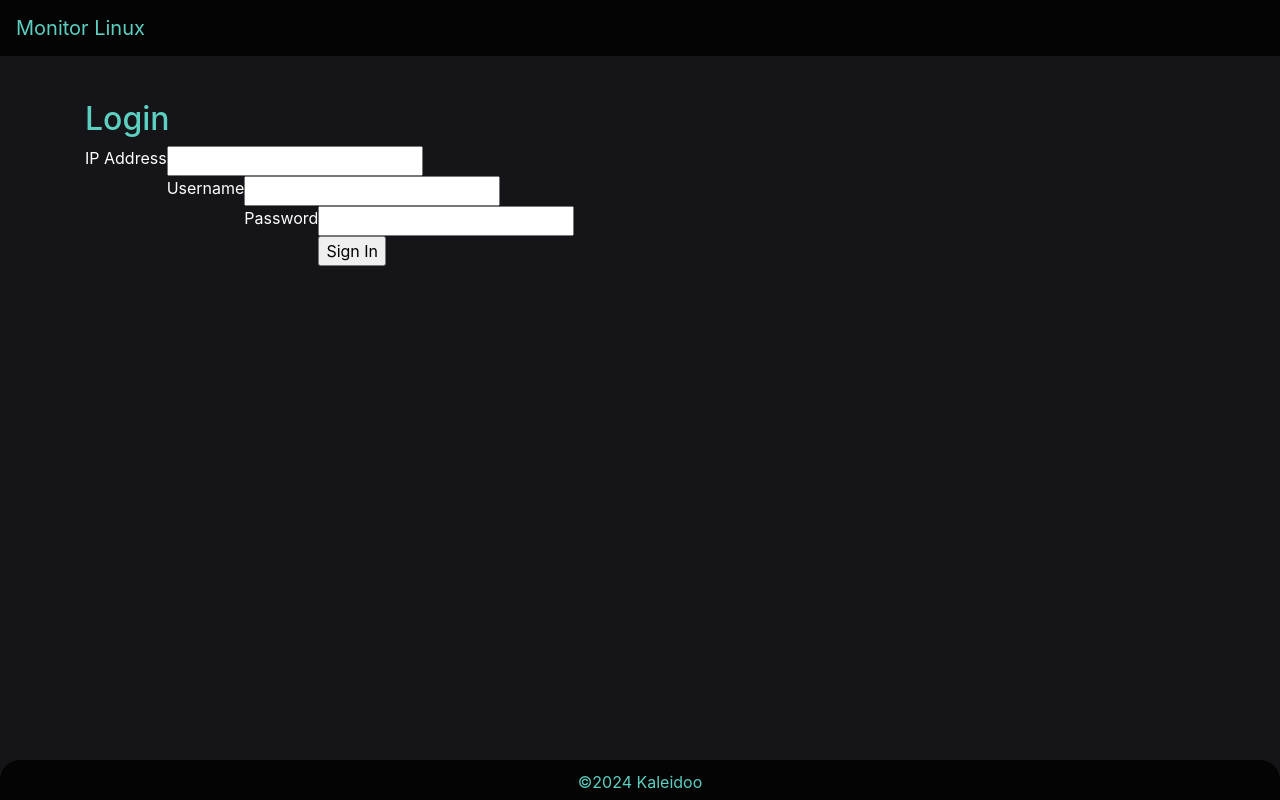
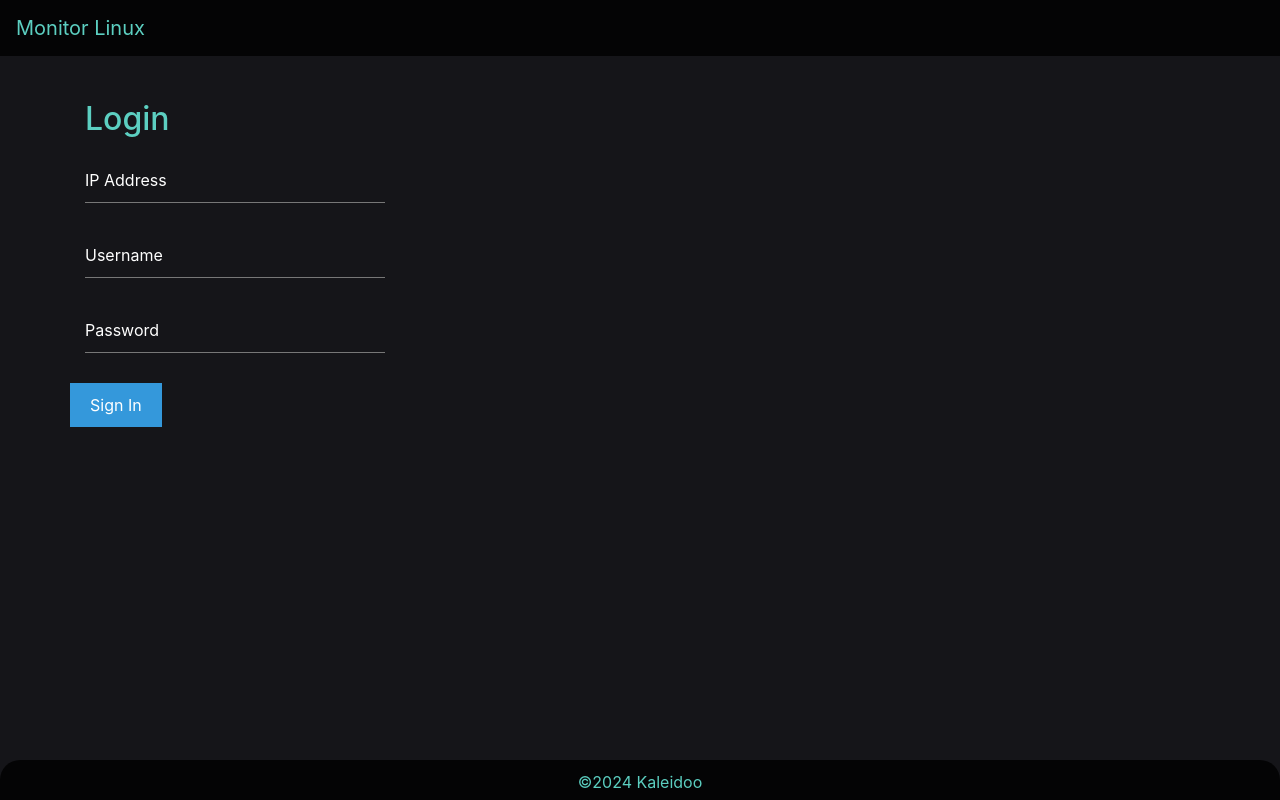
Before and after one commit to kinanhino/flask-linux-project, a Flask app: page / in a window 1280 px wide. Run offline with Flask 3, Linux system fonts and the light colour scheme; some libraries are stand-ins or nearby versions.

Commit message:
last touches

```diff
--- a/app.py
+++ b/app.py
@@ -1,21 +1,21 @@
-import os
-
 from flask import Flask, jsonify, render_template, request, flash, redirect, url_for
 import paramiko
 import sqlite3
 from flask_sqlalchemy import SQLAlchemy
 from flask_migrate import Migrate
 from datetime import datetime
+
 app = Flask(__name__)
 app.config['SQLALCHEMY_DATABASE_URI'] = "sqlite:///site.db"
 db = SQLAlchemy(app)
 migrate = Migrate(app, db)
-app.secret_key="abcdfdfdsfgdfgfdgd"
+app.secret_key = "abcdfdfdsfgdfgfdgd"
 db.session.flag = "none"
 
+from dotenv import load_dotenv
 
-from dotenv import load_dotenv
 load_dotenv()
+
 
 class Disk(db.Model):
     disk_id = db.Column(db.Integer, primary_key=True, autoincrement=True)
@@ -78,8 +78,8 @@ class Process(db.Model):
 def get_cpu(ssh):
     stdin, stdout, stderr = ssh.exec_command('top -b -n 1 | grep Cpu')
     data = stdout.read().decode().strip().split(",")
-    data[0]= data[0].split()[1]
-    for i in range(1,len(data)):
+    data[0] = data[0].split()[1]
+    for i in range(1, len(data)):
         data[i] = data[i].split()[0]
     cpu = {
         "us": float(data[0]),
@@ -90,7 +90,7 @@ def get_cpu(ssh):
         "hi": float(data[5]),
         "si": float(data[6]),
         "st": float(data[7])
-        }
+    }
 
     return cpu
 
@@ -103,7 +103,7 @@ def get_mem(ssh):
         "free": float(data[5]),
         "used": float(data[7]),
         "cache": float(data[9])
-        }
+    }
     return mem
 
 
@@ -115,7 +115,7 @@ def get_swap(ssh):
         "free": float(data[4]),
         "used": float(data[6]),
         "avail": float(data[8])
-        }
+    }
     return swap
 
 
@@ -132,7 +132,7 @@ def get_disk(ssh):
             'Size': d[1],
             'Used': d[2],
             'Avail': d[3],
-            'Use':d[4],
+            'Use': d[4],
             'Mounted_on': d[5]
         }
         disk_data.append(d_dict)
@@ -140,7 +140,7 @@ def get_disk(ssh):
 
 
 def get_processes(ssh, date):
-    stdin, stdout, stderr = ssh.exec_command("top -n1 -b | grep -E '^\s*[0-9]+|^\s*%CPU'")
+    stdin, stdout, stderr = ssh.exec_command(r"top -n1 -b | grep -E '^\s*[0-9]+|^\s*%CPU'")
     top_data = stdout.read().decode().strip()
     top_data = top_data.split('\n')
     for i in range(len(top_data)):
@@ -220,26 +220,28 @@ def add_disk(disks, date, mac):
         Avail = disk["Avail"]
         Use = disk["Use"]
         Mounted_on = disk["Mounted_on"]
-        disk_obj = Disk(dt=dt, Filesystem=Filesystem, Size=Size, Use=Use, Used=Used, Avail=Avail, Mounted_on=Mounted_on, mac=mac)
+        disk_obj = Disk(dt=dt, Filesystem=Filesystem, Size=Size, Use=Use, Used=Used, Avail=Avail, Mounted_on=Mounted_on,
+                        mac=mac)
         db.session.add(disk_obj)
     db.session.commit()
 
 
 @app.route('/cpu')
 def show_cpu():
-    if db.session.flag=="flex":
+    if db.session.flag == "flex":
         cpu = monitoring("cpu")
         all_cpu = Cpu.query.filter(Cpu.mac == db.session.mac).order_by(Cpu.dt.desc()).limit(20).all()
         return render_template('cpu.html', cpu=cpu, all_cpu=all_cpu)
-    return redirect(url_for('login' ,logged=db.session.flag))
+    flash("You must be logged first")
+    return redirect(url_for('login', logged=db.session.flag))
 
 
 @app.route('/refresh_cpu')
 def refresh_cpu():
-
-    if db.session.flag=="flex":
+    if db.session.flag == "flex":
         cpu = monitoring("cpu")
-        all_cpu = [cpu_obj.__dict__ for cpu_obj in Cpu.query.filter(Cpu.mac == db.session.mac).order_by(Cpu.dt.desc()).limit(20).all()]
+        all_cpu = [cpu_obj.__dict__ for cpu_obj in
+                   Cpu.query.filter(Cpu.mac == db.session.mac).order_by(Cpu.dt.desc()).limit(20).all()]
         all_cpu = all_cpu[::-1]
         for cpu_data in all_cpu:
             cpu_data.pop('_sa_instance_state', None)
@@ -247,25 +249,26 @@ def refresh_cpu():
             "cpu": cpu,
             "all_cpu": all_cpu
         })
-    return redirect(url_for('login' ,logged=db.session.flag))
+    flash("You must be logged first")
+    return redirect(url_for('login', logged=db.session.flag))
 
 
 @app.route('/mem')
 def show_mem():
-
     if db.session.flag == "flex":
         mem = monitoring("mem")
         all_mem = Mem.query.filter(Mem.mac == db.session.mac).order_by(Mem.dt.desc()).limit(20).all()
         return render_template('mem.html', mem=mem, all_mem=all_mem)
-    return redirect(url_for('login' ,logged=db.session.flag))
+    flash("You must be logged first")
+    return redirect(url_for('login', logged=db.session.flag))
 
 
 @app.route('/refresh_mem')
 def refresh_mem():
-
-    if db.session.flag=="flex":
+    if db.session.flag == "flex":
         mem = monitoring("mem")
-        all_mem = [mem_obj.__dict__ for mem_obj in Mem.query.filter(Mem.mac == db.session.mac).order_by(Mem.dt.desc()).limit(20).all()]
+        all_mem = [mem_obj.__dict__ for mem_obj in
+                   Mem.query.filter(Mem.mac == db.session.mac).order_by(Mem.dt.desc()).limit(20).all()]
         all_mem = all_mem[::-1]
         for mem_data in all_mem:
             mem_data.pop('_sa_instance_state', None)
@@ -273,25 +276,26 @@ def refresh_mem():
             "mem": mem,
             "all_mem": all_mem
         })
-    return redirect(url_for('login' ,logged=db.session.flag))
+    flash("You must be logged first")
+    return redirect(url_for('login', logged=db.session.flag))
 
 
 @app.route('/swap')
 def show_swap():
-
-    if db.session.flag=="flex":
+    if db.session.flag == "flex":
         swap = monitoring("swap")
         all_swap = Swap.query.filter(Swap.mac == db.session.mac).order_by(Swap.dt.desc()).limit(20).all()
         return render_template('swap.html', swap=swap, all_swap=all_swap)
-    return redirect(url_for('login' ,logged=db.session.flag))
+    flash("You must be logged first")
+    return redirect(url_for('login', logged=db.session.flag))
 
 
 @app.route('/refresh_swap')
 def refresh_swap():
-
-    if db.session.flag=="flex":
+    if db.session.flag == "flex":
         swap = monitoring("swap")
-        all_swap = [swap_obj.__dict__ for swap_obj in Swap.query.filter(Swap.mac == db.session.mac).order_by(Swap.dt.desc()).limit(20).all()]
+        all_swap = [swap_obj.__dict__ for swap_obj in
+                    Swap.query.filter(Swap.mac == db.session.mac).order_by(Swap.dt.desc()).limit(20).all()]
         all_swap = all_swap[::-1]
         for swap_data in all_swap:
             swap_data.pop('_sa_instance_state', None)
@@ -299,48 +303,51 @@ def refresh_swap():
             "swap": swap,
             "all_swap": all_swap
         })
-    return redirect(url_for('login' ,logged=db.session.flag))
+    flash("You must be logged first")
+    return redirect(url_for('login', logged=db.session.flag))
 
 
 @app.route('/disk')
 def show_disk():
-
-    if db.session.flag=="flex":
+    if db.session.flag == "flex":
         disk_header, disk, dt = monitoring("disk")
         all_disk = Disk.query.filter(Disk.mac == db.session.mac).order_by(Disk.dt.desc()).limit(20).all()
         return render_template('disk.html', disk=disk, disk_header=disk_header, all_disk=all_disk)
-    return redirect(url_for('login' ,logged=db.session.flag))
+    flash("You must be logged first")
+    return redirect(url_for('login', logged=db.session.flag))
 
 
 @app.route('/refresh_disk')
 def refresh_disk():
-
-    if db.session.flag=="flex":
+    if db.session.flag == "flex":
         disk_header, disk, dt = monitoring("disk")
-        all_disk = [disk_obj.__dict__ for disk_obj in Disk.query.filter(Disk.mac == db.session.mac).where(Disk.dt==dt).all()]
+        all_disk = [disk_obj.__dict__ for disk_obj in
+                    Disk.query.filter(Disk.mac == db.session.mac).where(Disk.dt == dt).all()]
         for disk_data in all_disk:
             disk_data.pop('_sa_instance_state', None)
         return jsonify({
             "all_disk": all_disk
         })
-    return redirect(url_for('login' ,logged=db.session.flag))
+    flash("You must be logged first")
+    return redirect(url_for('login', logged=db.session.flag))
 
 
 @app.route('/refresh_process')
 def refresh_process():
-
-    if db.session.flag=="flex":
+    if db.session.flag == "flex":
         proc = monitoring("proc")
         return jsonify(proc)
-    return redirect(url_for('login' ,logged=db.session.flag))
+    flash("You must be logged first")
+    return redirect(url_for('login', logged=db.session.flag))
 
 
 @app.route('/process')
 def show_process():
-    if db.session.flag=="flex":
+    if db.session.flag == "flex":
         proc = monitoring("proc")
         return render_template('process.html', proc=proc)
-    return redirect(url_for('login' ,logged=db.session.flag))
+    flash("You must be logged first")
+    return redirect(url_for('login', logged=db.session.flag))
 
 
 def get_mac_address(ssh):
@@ -377,9 +384,9 @@ def monitoring(info):
     elif info == "proc":
         return proc
 
-@app.route('/', methods = ['POST', 'GET'])
+
+@app.route('/', methods=['POST', 'GET'])
 def login():
-
     if request.method == 'POST':
         ssh = paramiko.SSHClient()
         ssh.set_missing_host_key_policy(paramiko.AutoAddPolicy())
@@ -390,23 +397,29 @@ def login():
             ssh.connect(host, username=username, password=password)
             db.session.mac = get_mac_address(ssh)
             db.session.ssh = ssh
+            db.session.ip = host
+            db.session.user = username
             db.session.flag = "flex"
-        except:
-            flash("Incorrect IP/Username/Password")
+        except paramiko.ssh_exception.NoValidConnectionsError as e:
+            # print(f"1 {e}")
+            flash("Please check that your machine is running and ssh is enabled")
             return render_template('login.html', logged=db.session.flag)
+        except paramiko.ssh_exception.AuthenticationException as e:
+            # print(f"2 {e}")
+            flash("Incorrect Information")
+            flash("Please check your username and password and try again..")
+            return render_template('login.html', logged=db.session.flag)
+        except (paramiko.ssh_exception.SSHException, TimeoutError) as e:
+            # print(f"3 {e}")
+            flash("Something is wrong")
+            flash("Please check your IP and that your machine is running and try again..")
+            return render_template('login.html', logged=db.session.flag)
+        return render_template('base.html', logged=db.session.flag, ip_addr=db.session.ip, username=db.session.user)
+    if db.session.flag == "flex":
+        return render_template('base.html', logged=db.session.flag, ip_addr=db.session.ip, username=db.session.user)
+    else:
+        return render_template('login.html', logged=db.session.flag)
 
-        return render_template('base.html', logged=db.session.flag)
-    if db.session.flag=="flex":
-        return render_template('base.html', logged=db.session.flag)
-    return render_template('login.html', logged=db.session.flag)
-
-
-"""
-@app.route('/base')
-def base():
-
-    return render_template('base.html', logged=db.session.flag)
-"""
 
 if __name__ == '__main__':
     app.run(debug=True, port=5001)
--- a/static/base.css
+++ b/static/base.css
@@ -13,7 +13,7 @@ body, html {
 .nav-button {
     color: white;
 }
-h2 {
+h2,h3,p {
     color: #5ccfc1;
     margin-bottom: 2%";
 }
--- /dev/null
+++ b/static/login.css
@@ -0,0 +1,82 @@
+.login-box {
+    width: 300px;
+    }
+
+.login-box h2 {
+    margin: 0 0 20px;
+    padding: 0;
+    }
+
+.user-box {
+    position: relative;
+}
+
+.user-box input {
+    width: 100%;
+    padding: 10px 0;
+    font-size: 16px;
+    color: #999;
+    margin-bottom: 30px;
+    border: none;
+    border-bottom: 1px solid #777;
+    outline: none;
+    background: transparent;
+}
+
+.user-box label {
+    position: absolute;
+    top:0;
+    left: 0;
+    padding: 10px 0;
+    font-size: 16px;
+    color: #777;
+    pointer-events: none;
+    transition: 0.5s;
+}
+
+.user-box input:focus ~ label,
+.user-box input:valid ~ label {
+    top: -20px;
+    left: 0;
+    color: #333;
+    font-size: 12px;
+}
+
+.input-bottom {
+    background: #3498db;
+    border: none;
+    padding: 10px 20px;
+    cursor: pointer;
+    color: #fff;
+}
+
+.input-bottom:hover {
+    background-color: #2980b9;
+}
+
+.alert {
+    margin-top: 20px;
+}
+
+/* css for saved data information */
+.user-box input:-webkit-autofill,
+.user-box input:-webkit-autofill:hover,
+.user-box input:-webkit-autofill:focus,
+.user-box input:-webkit-autofill:active  {
+    -webkit-box-shadow: 0 0 0 30px transparent inset !important; /* Adjust the background color */
+    -webkit-text-fill-color: #999 !important; /* Adjust the text color */
+    font-size: 16px !important; /* Adjust the font size */
+    transition: background-color 5000s ease-in-out 0s; /* Smooth background transition */
+}
+
+/* Targeting Firefox */
+.user-box input:-moz-autofill,
+.user-box input:-moz-autofill:hover,
+.user-box input:-moz-autofill:focus,
+.user-box input:-moz-autofill:active {
+    box-shadow: 0 0 0 30px transparent inset !important; /* Adjust the background color */
+    text-fill-color: #999 !important; /* Adjust the text color */
+    font-size: 16px !important; /* Adjust the font size */
+}
+
+/* end-of css for saved data information */
--- a/templates/login.html
+++ b/templates/login.html
@@ -2,17 +2,21 @@
 {% block head %}
 Login Page
 {% endblock %}
+{% block custom_css %}
+    <link rel="stylesheet" href="{{ url_for('static', filename='login.css') }}">
+{% endblock %}
 {% block content %}
-    {% with messages = get_flashed_messages() %}
-         {% if messages %}
-               {% for message in messages %}
-                    <p style="text-align: center; color: white;">{{ message }}</p>
-               {% endfor %}
-         {% endif %}
-      {% endwith %}
+
     <div class="login-box">
         <h2>Login</h2>
         <form action="{{ url_for('login') }}" method="post">
+            {% with messages = get_flashed_messages() %}
+                 {% if messages %}
+                       {% for message in messages %}
+                            <p style="text-align: center; color: red;">{{ message }}</p>
+                       {% endfor %}
+                 {% endif %}
+            {% endwith %}
             <div class="user-box">
                 <input type="text" name="ip_address" required="">
                 <label>IP Address</label>
--- a/templates/process.html
+++ b/templates/process.html
@@ -92,7 +92,7 @@ $(document).ready(function(){
         });
     }
 
-    setInterval(refreshProcessData, 1000);
+    setInterval(refreshProcessData, 10000);
 });
 </script>
 
```
Also changed, not shown: templates/base.html (+13 -8 lines), templates/disk.html (+1 -24 lines).
